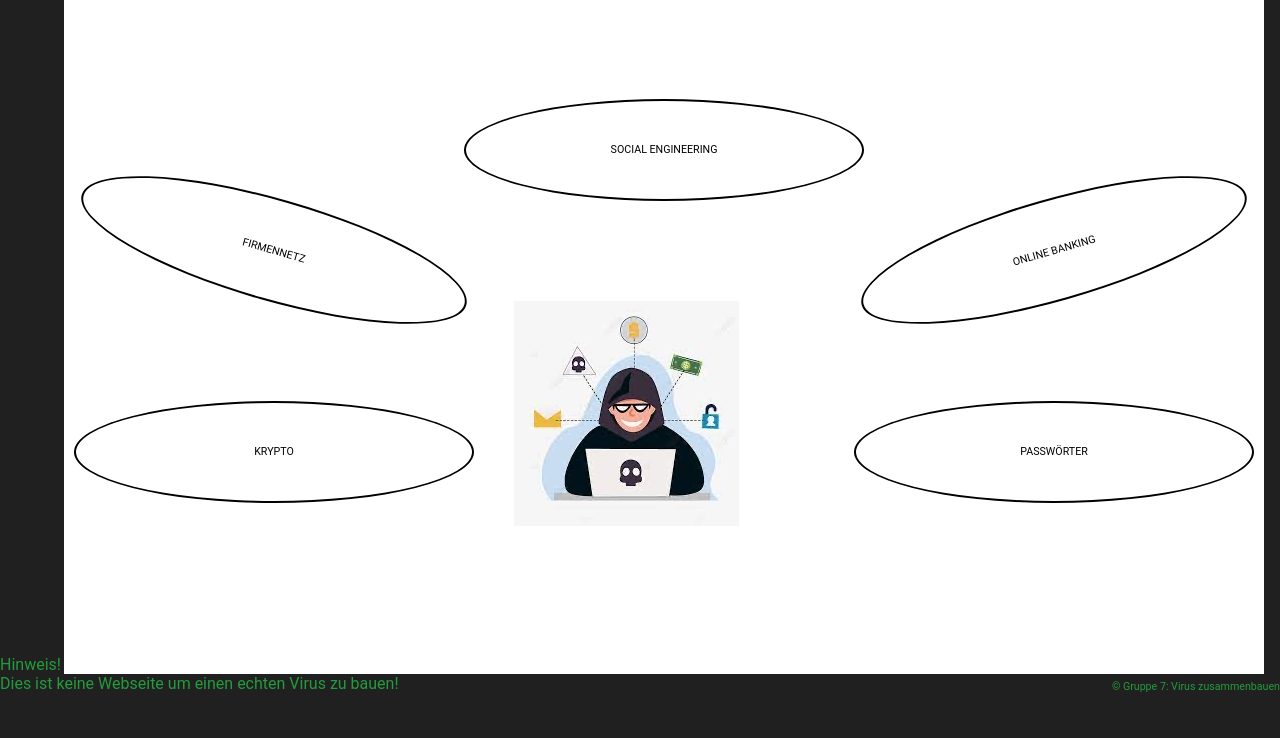
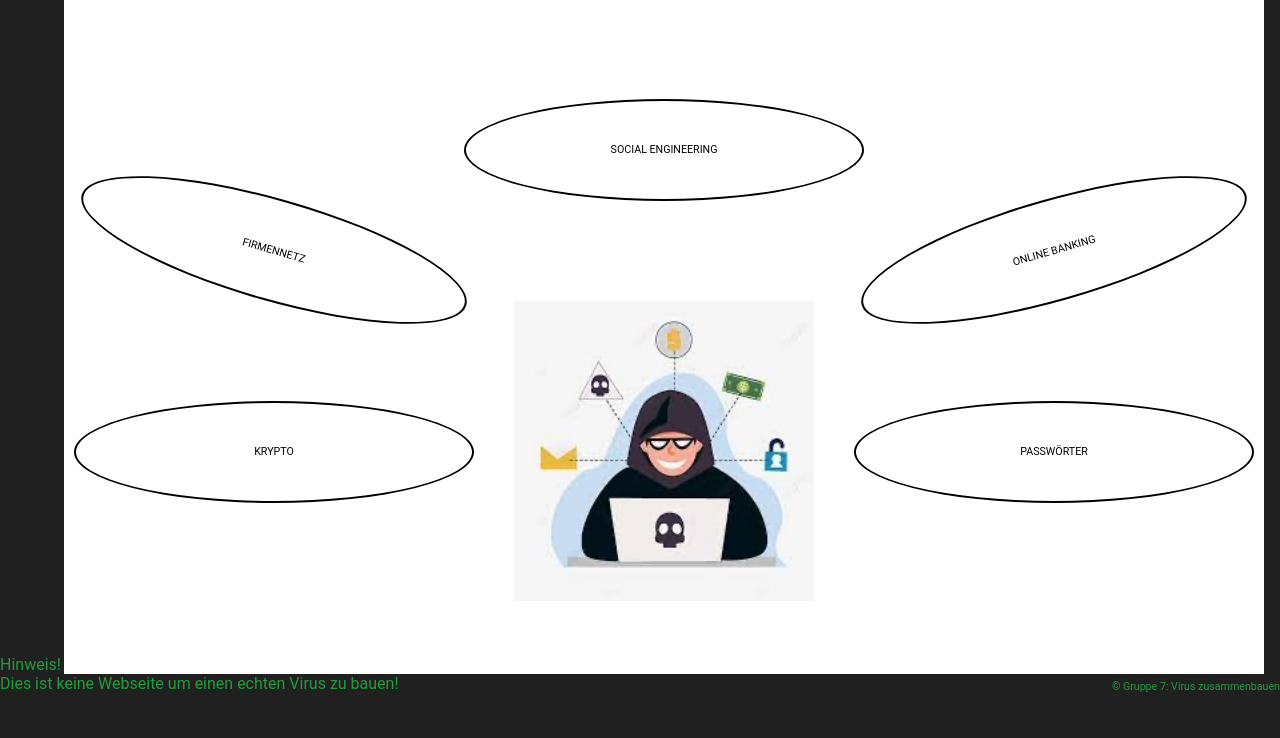
Before and after one commit to PRiekenberg/Anwendungsprojekt_FOM, a PHP site: page / in a window 1280 px wide. Shown: the part 87-825 px from the top of the page. Run offline with PHP 8.4, Linux system fonts and the light colour scheme.

Commit message:
Update stylesheet.css

```diff
--- a/css/stylesheet.css
+++ b/css/stylesheet.css
@@ -177,7 +177,7 @@ button:hover {
 
 #img_hacker_menu{
 	height: auto;
-      	max-width: 100%;
+      	width: 300px;
 }
 
 @media only screen and (max-width: 620px) {
```
